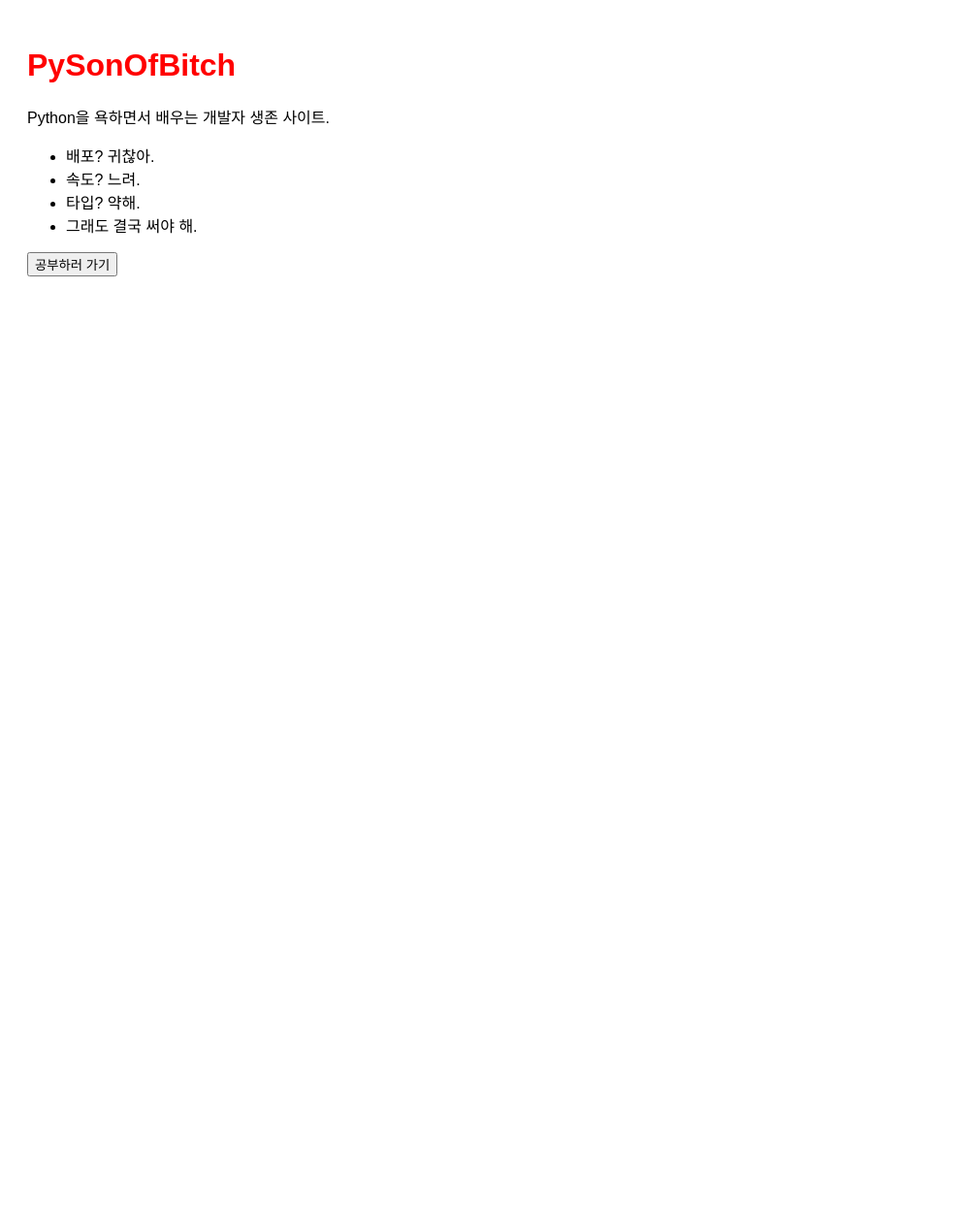
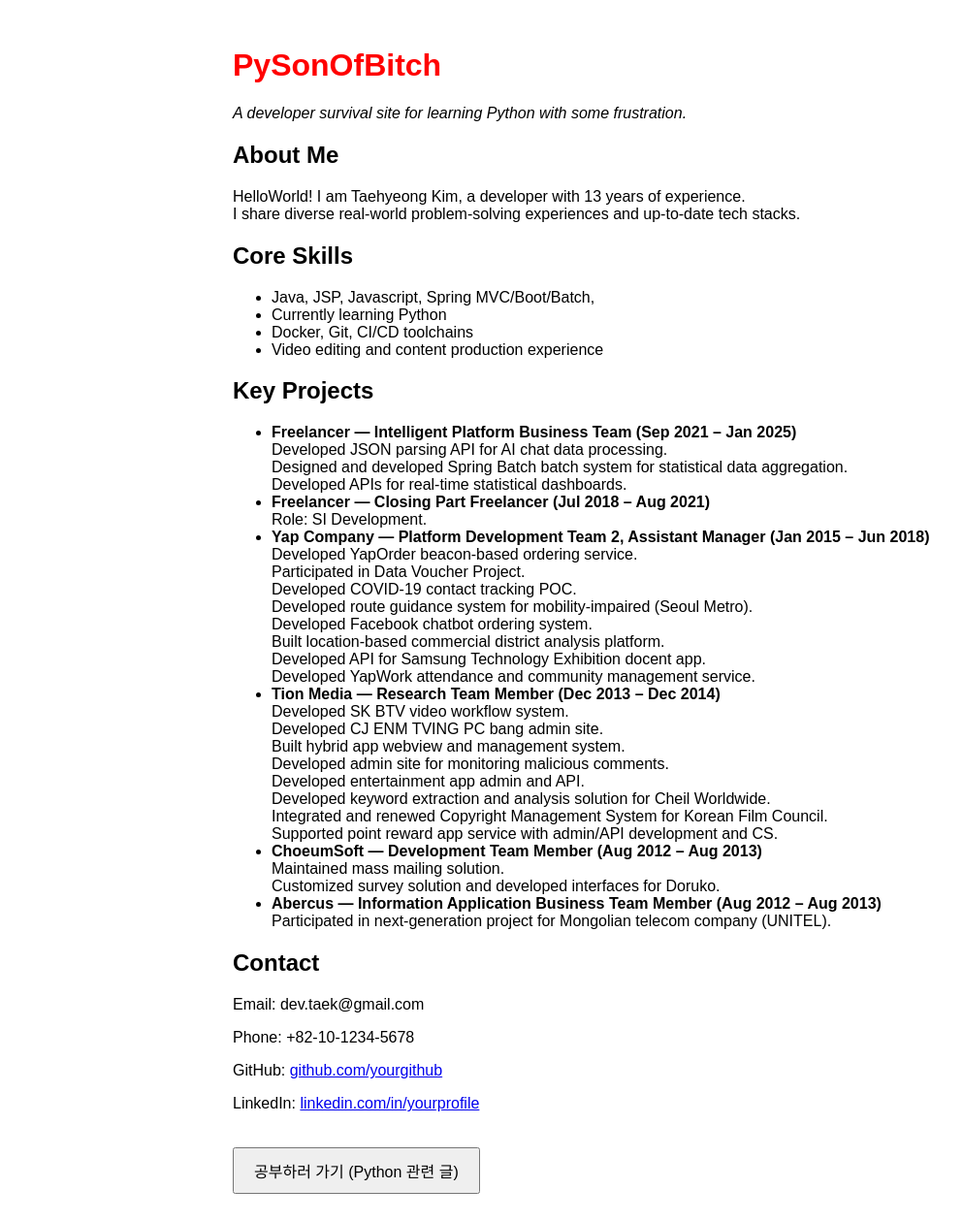
Before and after one commit to devveb/pysonofbitch, a React (Vite) app: page / in a window 1280 px wide. Shown: the whole page at 97% size, without its empty margins (0-993 px from the left). Before the commit the page ends 800 px from the top, so only its background shows below. Built offline with nearby package versions, Linux system fonts and the light colour scheme.

Commit message:
trans to portfolio

```diff
--- a/src/App.jsx
+++ b/src/App.jsx
@@ -10,16 +10,90 @@ export default function App() {
     }
 
     return (
-    <div style={{ padding: 20, fontFamily: "Arial, sans-serif" }}>
+        <div style={{ padding: 20, fontFamily: "Arial, sans-serif", maxWidth: 800, margin: "auto" }}>
             <h1 style={{ color: "red" }}>PySonOfBitch</h1>
-      <p>Python을 욕하면서 배우는 개발자 생존 사이트.</p>
+            <p><em>A developer survival site for learning Python with some frustration.</em></p>
+
+            <section>
+                <h2>About Me</h2>
+                <p>HelloWorld! I am Taehyeong Kim, a developer with 13 years of experience.<br/>
+                    I share diverse real-world problem-solving experiences and up-to-date tech stacks.</p>
+            </section>
+
+            <section>
+                <h2>Core Skills</h2>
                 <ul>
-        <li>배포? 귀찮아.</li>
-        <li>속도? 느려.</li>
-        <li>타입? 약해.</li>
-        <li>그래도 결국 써야 해.</li>
+                    <li>Java, JSP, Javascript, Spring MVC/Boot/Batch, </li>
+                    <li>Currently learning Python</li>
+                    <li>Docker, Git, CI/CD toolchains</li>
+                    <li>Video editing and content production experience</li>
                 </ul>
-        <button onClick={() => setShowPosts(true)}>공부하러 가기</button>
+            </section>
+
+            <section>
+                <h2>Key Projects</h2>
+                <ul>
+                    <li>
+                        <strong>Freelancer — Intelligent Platform Business Team (Sep 2021 – Jan 2025)</strong><br/>
+                        Developed JSON parsing API for AI chat data processing.<br/>
+                        Designed and developed Spring Batch batch system for statistical data aggregation.<br/>
+                        Developed APIs for real-time statistical dashboards.
+                    </li>
+                    <li>
+                        <strong>Freelancer — Closing Part Freelancer (Jul 2018 – Aug 2021)</strong><br/>
+                        Role: SI Development.
+                    </li>
+                    <li>
+                        <strong>Yap Company — Platform Development Team 2, Assistant Manager (Jan 2015 – Jun 2018)</strong><br/>
+                        Developed YapOrder beacon-based ordering service.<br/>
+                        Participated in Data Voucher Project.<br/>
+                        Developed COVID-19 contact tracking POC.<br/>
+                        Developed route guidance system for mobility-impaired (Seoul Metro).<br/>
+                        Developed Facebook chatbot ordering system.<br/>
+                        Built location-based commercial district analysis platform.<br/>
+                        Developed API for Samsung Technology Exhibition docent app.<br/>
+                        Developed YapWork attendance and community management service.
+                    </li>
+                    <li>
+                        <strong>Tion Media — Research Team Member (Dec 2013 – Dec 2014)</strong><br/>
+                        Developed SK BTV video workflow system.<br/>
+                        Developed CJ ENM TVING PC bang admin site.<br/>
+                        Built hybrid app webview and management system.<br/>
+                        Developed admin site for monitoring malicious comments.<br/>
+                        Developed entertainment app admin and API.<br/>
+                        Developed keyword extraction and analysis solution for Cheil Worldwide.<br/>
+                        Integrated and renewed Copyright Management System for Korean Film Council.<br/>
+                        Supported point reward app service with admin/API development and CS.
+                    </li>
+                    <li>
+                        <strong>ChoeumSoft — Development Team Member (Aug 2012 – Aug 2013)</strong><br/>
+                        Maintained mass mailing solution.<br/>
+                        Customized survey solution and developed interfaces for Doruko.
+                    </li>
+                    <li>
+                        <strong>Abercus — Information Application Business Team Member (Aug 2012 – Aug 2013)</strong><br/>
+                        Participated in next-generation project for Mongolian telecom company (UNITEL).
+                    </li>
+                </ul>
+            </section>
+
+            <section>
+                <h2>Contact</h2>
+                <p>Email: dev.taek@gmail.com</p>
+                <p>Phone: +82-10-1234-5678</p>
+                <p>GitHub: <a href="https://github.com/yourgithub" target="_blank" rel="noopener noreferrer">github.com/yourgithub</a></p>
+                <p>LinkedIn: <a href="https://linkedin.com/in/yourprofile" target="_blank" rel="noopener noreferrer">linkedin.com/in/yourprofile</a></p>
+            </section>
+
+
+            <section>
+                <button
+                    onClick={() => setShowPosts(true)}
+                    style={{ marginTop: 20, padding: "10px 20px", fontSize: 16, cursor: "pointer" }}
+                >
+                    공부하러 가기 (Python 관련 글)
+                </button>
+            </section>
         </div>
     );
 }
--- a/src/data/posts.js
+++ b/src/data/posts.js
@@ -4,8 +4,6 @@ export const posts = [
         id: 1,
         title: "김선임아 이번에 웹프로젝트야 근데 이제 파이선을 곁들인...",
         content: `python + gradle프로젝트 생성
-
-
         ChatGPT said:
         Python + Gradle 조합은 일반적인 세팅은 아니지만, 특정 경우(예: Python Native 모듈 빌드, Jython, polyglot 환경)에서 사용할 수 있습니다. 만약 Gradle을 Python 빌드/패키징 툴로 사용하고 싶다면 gradle-python 플러그인이나 exec 태스크를 사용하여 Python 명령어를 실행하는 방식으로 접근할 수 있습니다.
 
```
Lines whose indentation alone changed are shown as unchanged.
